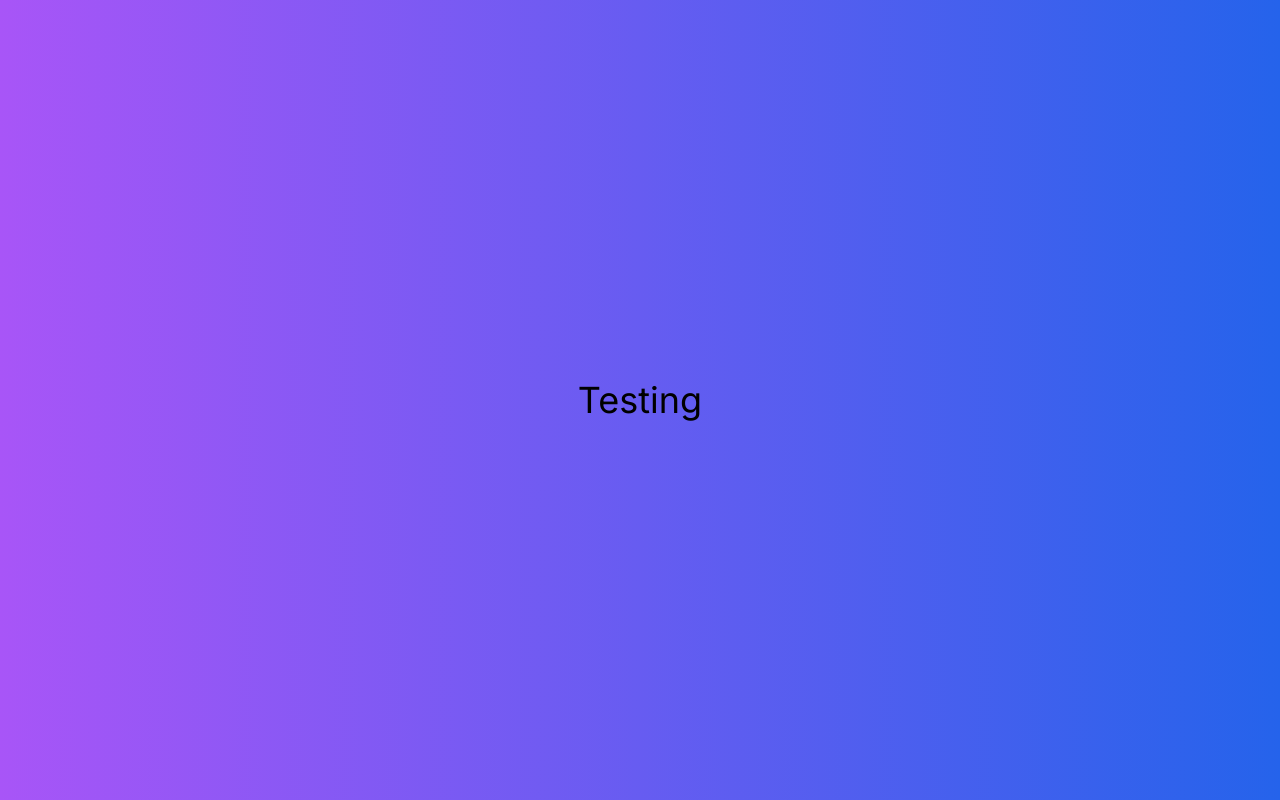
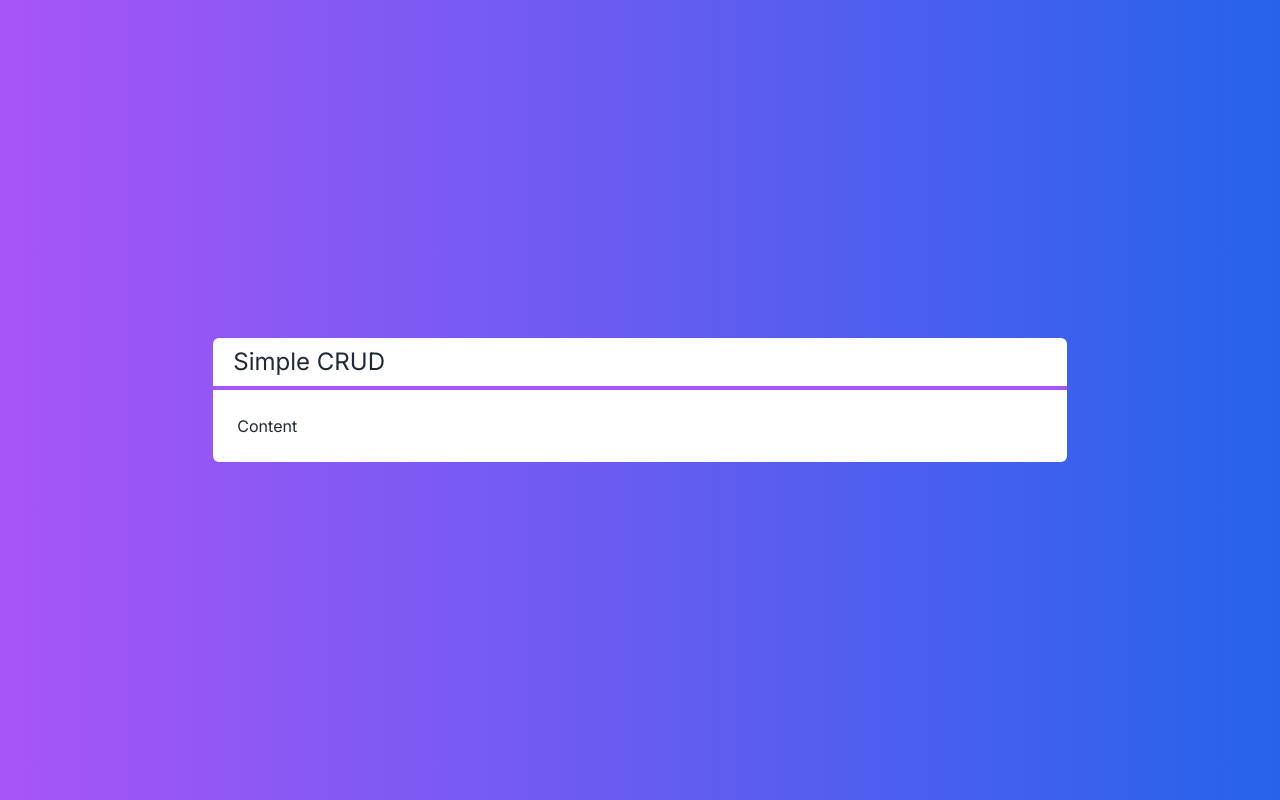
Before and after one commit to iaraflaminio/project-next-crud, a Next.js app: page / in a window 1280 px wide. Built offline with nearby package versions, Linux system fonts and the light colour scheme.

Commit message:
update Home page with new Layout and Title components

```diff
--- a/src/pages/index.tsx
+++ b/src/pages/index.tsx
@@ -1,12 +1,18 @@
+import Layout from "@/components/Layout";
 import { Inter } from "next/font/google";
 
 const inter = Inter({ subsets: ["latin"] });
 
 export default function Home() {
   return (
-    <main
-      className={`flex h-screen justify-center items-center bg-gradient-to-r from-purple-500 to-blue-600 ${inter.className}`}>
-        <span className="text-4xl">Testing</span>
-    </main>
+    <div
+      className={`flex h-screen justify-center items-center
+      bg-gradient-to-r from-purple-500 to-blue-600
+     ${inter.className}`}>
+
+      <Layout Title="Simple CRUD">
+        <span>Content</span>
+      </Layout>
+    </div>
   );
 }
```
